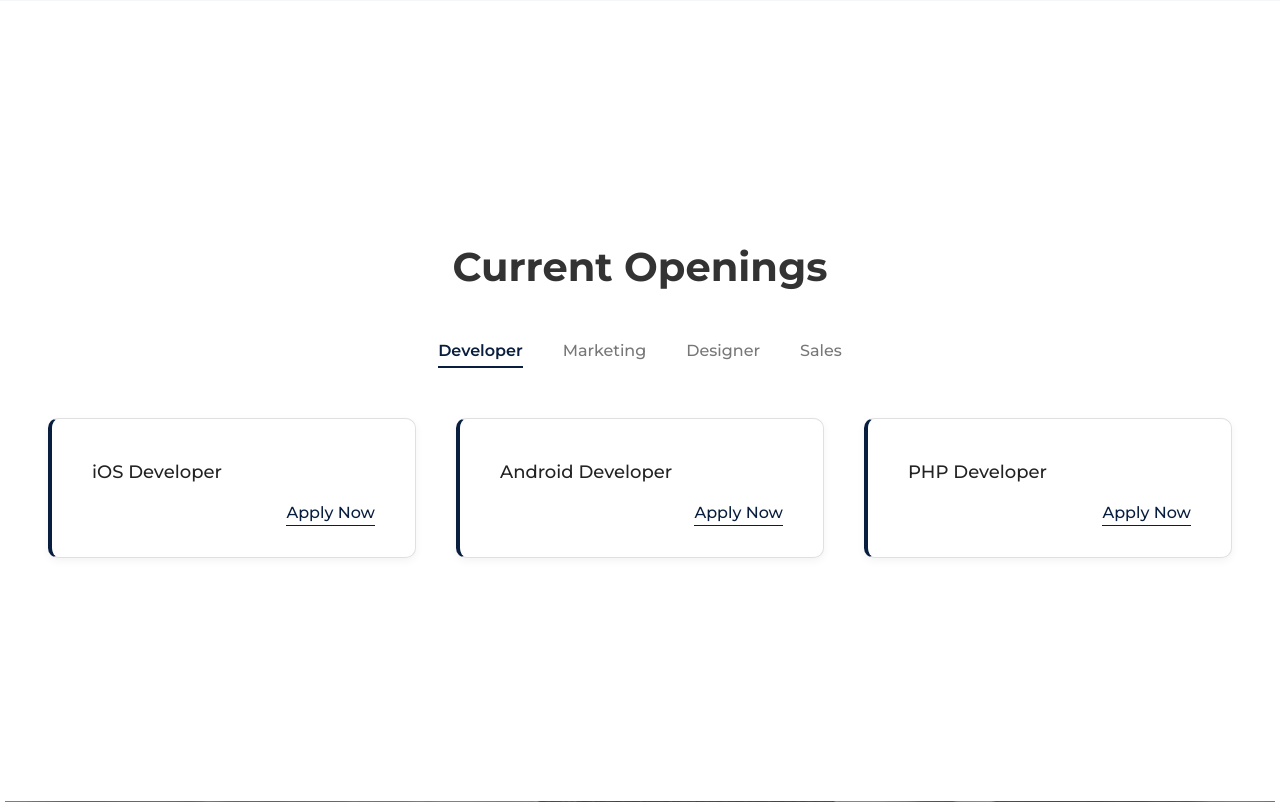
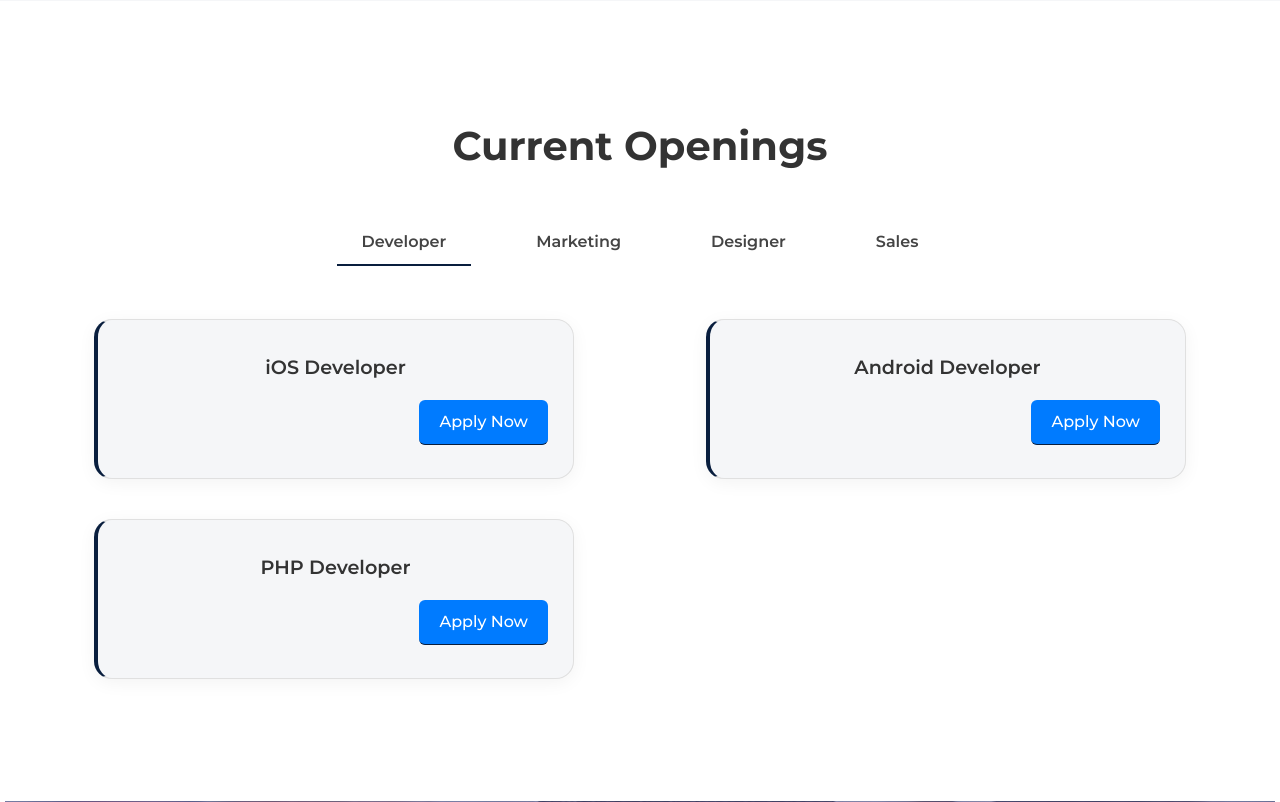
Before and after one commit to shilpacvenugopal/website, a Django app: page / in a window 1280 px wide. Shown: the part 3975-4777 px from the top of the page. Run offline with Django 5.2, Linux system fonts and the light colour scheme; some libraries are stand-ins or nearby versions.

Commit message:
current opening

```diff
--- a/static/css/style.css
+++ b/static/css/style.css
@@ -744,3 +744,58 @@ h6,
     color: #838586; /* darker grey on hover */
     text-decoration: none; /* still no underline */
   }
+
+  .tab {
+    cursor: pointer;
+    padding: 12px 25px;
+    border-bottom: 3px solid transparent;
+    font-weight: 600;
+    color: #444;
+    transition: all 0.3s;
+    text-align: center;
+  }
+  .tab.active {
+    color: #444;
+  }
+  .tab:hover {
+    color: #444;
+  }
+
+  .job-card {
+    background-color: #f5f6f8;
+    border-radius: 18px;
+    padding: 35px 25px;
+    width: 480px;       /* Increased width */
+    height: 160px;      /* Decreased height */
+    text-align: center;
+    box-shadow: 0 4px 18px rgba(0, 0, 0, 0.05);
+    display: flex;
+    flex-direction: column;
+    justify-content: center;
+    transition: transform 0.3s, box-shadow 0.3s;
+  }
+
+  .job-card:hover {
+    transform: translateY(-5px);
+    box-shadow: 0 8px 25px rgba(0, 0, 0, 0.1);
+  }
+
+  .job-title {
+    font-size: 1.2rem;
+    font-weight: 600;
+    margin-bottom: 18px;
+    color: #333;
+  }
+
+  .apply-btn {
+    background-color: #007bff;
+    color: white;
+    padding: 10px 20px;
+    border-radius: 6px;
+    text-decoration: none;
+    font-weight: 500;
+    transition: background-color 0.3s;
+  }
+  .apply-btn:hover {
+    background-color: #0056b3;
+  }
--- a/templates/index.html
+++ b/templates/index.html
@@ -714,13 +714,12 @@
 
     <!-- Careers start -->
     <div class="container-fluid wow fadeInUp" data-wow-delay="0.1s" id="careers"
-    style="background-color:#fff; padding:100px 0; margin:0; min-height:100vh; display:flex; align-items:center;">
+        style="background-color:#fff; padding:100px 0; min-height:100vh; display:flex; align-items:center;">
 
-    <div class="container-fluid px-3" style="max-width: 95vw;">
-
+    <div class="container-fluid px-3" style="max-width:95vw;">
     <!-- Heading -->
     <div class="text-center mb-5">
-        <h1 class="fw-bold" style="color: #333333;">Current Openings</h1>
+      <h1 class="fw-bold" style="color:#333;">Current Openings</h1>
     </div>
 
     <!-- Tabs -->
@@ -731,9 +730,8 @@
       <div class="tab" data-target="sales">Sales</div>
     </div>
 
-      <!-- Jobs - Developer -->
-      <div class="jobs" id="developer"
-            style="display:grid; grid-template-columns: repeat(auto-fit, minmax(320px, 1fr)); gap:40px;">
+    <!-- Job Cards -->
+    <div class="jobs" id="developer" style="display:grid; grid-template-columns:repeat(auto-fit, minmax(480px, 1fr)); gap:40px; justify-items:center;">
       <div class="job-card">
         <div class="job-title">iOS Developer</div>
         <a href="#" class="apply-btn">Apply Now</a>
@@ -748,9 +746,7 @@
       </div>
     </div>
 
-      <!-- Jobs - Marketing -->
-      <div class="jobs" id="marketing"
-            style="display:none; grid-template-columns: repeat(auto-fit, minmax(320px, 1fr)); gap:40px;">
+    <div class="jobs" id="marketing" style="display:none; grid-template-columns:repeat(auto-fit, minmax(480px, 1fr)); gap:40px; justify-items:center;">
       <div class="job-card">
         <div class="job-title">Digital Marketing Specialist</div>
         <a href="#" class="apply-btn">Apply Now</a>
@@ -761,22 +757,14 @@
       </div>
     </div>
 
-      <!-- Jobs - Designer -->
-      <div class="jobs" id="designer"
-            style="display:none; grid-template-columns: repeat(auto-fit, minmax(320px, 1fr)); gap:40px;">
+    <div class="jobs" id="designer" style="display:none; grid-template-columns:repeat(auto-fit, minmax(480px, 1fr)); gap:40px; justify-items:center;">
       <div class="job-card">
         <div class="job-title">UI/UX Designer</div>
         <a href="#" class="apply-btn">Apply Now</a>
       </div>
-        <div class="job-card">
-          <div class="job-title">Graphic Designer</div>
-          <a href="#" class="apply-btn">Apply Now</a>
-        </div>
     </div>
 
-      <!-- Jobs - Sales -->
-      <div class="jobs" id="sales"
-            style="display:none; grid-template-columns: repeat(auto-fit, minmax(320px, 1fr)); gap:40px;">
+    <div class="jobs" id="sales" style="display:none; grid-template-columns:repeat(auto-fit, minmax(480px, 1fr)); gap:40px; justify-items:center;">
       <div class="job-card">
         <div class="job-title">Sales Executive</div>
         <a href="#" class="apply-btn">Apply Now</a>
@@ -790,23 +778,17 @@
         <a href="#" class="apply-btn">Apply Now</a>
       </div>
     </div>
-
   </div>
 </div>
+
 <script>
-      document.addEventListener("DOMContentLoaded", function() {
-        const tabs = document.querySelectorAll(".tab");
-        const jobSections = document.querySelectorAll(".jobs");
+  document.querySelectorAll('.tab').forEach(tab => {
+    tab.addEventListener('click', () => {
+      document.querySelectorAll('.tab').forEach(t => t.classList.remove('active'));
+      tab.classList.add('active');
 
-        tabs.forEach(tab => {
-          tab.addEventListener("click", function() {
-            tabs.forEach(t => t.classList.remove("active"));
-            jobSections.forEach(section => section.style.display = "none");
-
-            this.classList.add("active");
-            const target = this.getAttribute("data-target");
-            document.getElementById(target).style.display = "grid";
-          });
+      document.querySelectorAll('.jobs').forEach(job => job.style.display = 'none');
+      document.getElementById(tab.getAttribute('data-target')).style.display = 'grid';
     });
   });
   </script>
```
Also changed, not shown: 1 other file. Lines whose indentation alone changed are shown as unchanged.
